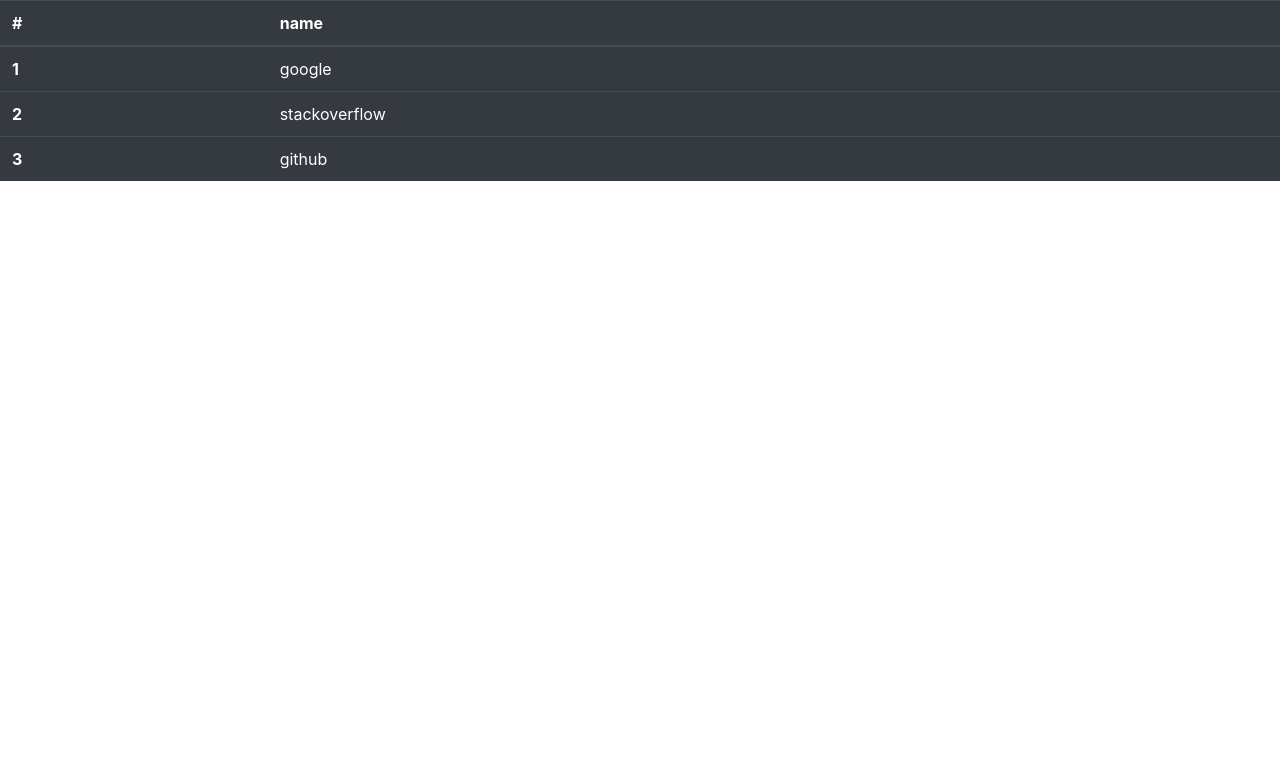
After one commit to SaravananRamanathan/testingDjango, a Django app: template mysite/main/templates/main/testingtables.html in a window 1280 px wide. The commit adds this page. Shown: the top 783 px of the page. Run offline with Django 4.2, Linux system fonts and the light colour scheme; the template is opened without the code that fills it, so the values that code supplies are empty.

Commit message:
made table rows clickable

```diff
--- /dev/null
+++ b/mysite/main/templates/main/testingtables.html
@@ -0,0 +1,65 @@
+<html>
+    <head>
+         <!-- Required meta tags -->
+         <meta charset="utf-8">
+         <meta name="viewport" content="width=device-width, initial-scale=1.0" />
+
+         <!-- Bootstrap CSS -->
+         <link rel="stylesheet" href="https://cdn.jsdelivr.net/npm/bootstrap@4.3.1/dist/css/bootstrap.min.css" integrity="sha384-ggOyR0iXCbMQv3Xipma34MD+dH/1fQ784/j6cY/iJTQUOhcWr7x9JvoRxT2MZw1T" crossorigin="anonymous">
+
+        <title>testing table row clicks</title>
+    </head>
+
+    <body>
+        <table
+        class="table table-dark"
+        id="customtable"
+        >
+            <thead>
+                <tr>
+                    <th scope="col">#</th>
+                    <th scope="col">name</th>
+                </tr>
+            </thead>
+            <tbody>
+                <tr class='clickable-row' data-name="testing-stuff" data-href='https://www.google.com'>
+                    <th scope="row">1</td>
+                    <td>google</td>
+                 </tr>
+                <tr class='clickable-row' data-href='https://www.stackoverflow.com'>
+                    <th scope="row">2</td>
+                    <td>stackoverflow</td>
+                 </tr>
+                <tr class='clickable-row' data-href="https://www.github.com/">
+                    <th scope="row">3</td>
+                    <td>github</td>
+                 </tr>
+            </tbody>
+        </table>
+
+        <!-- order: jQuery first, then Popper.js, then Bootstrap JS -->
+
+        <script src="https://code.jquery.com/jquery-3.3.1.slim.min.js" integrity="sha384-q8i/X+965DzO0rT7abK41JStQIAqVgRVzpbzo5smXKp4YfRvH+8abtTE1Pi6jizo" crossorigin="anonymous"></script>
+        <script src="https://cdn.jsdelivr.net/npm/popper.js@1.14.7/dist/umd/popper.min.js" integrity="sha384-UO2eT0CpHqdSJQ6hJty5KVphtPhzWj9WO1clHTMGa3JDZwrnQq4sF86dIHNDz0W1" crossorigin="anonymous"></script>
+        <script src="https://cdn.jsdelivr.net/npm/bootstrap@4.3.1/dist/js/bootstrap.min.js" integrity="sha384-JjSmVgyd0p3pXB1rRibZUAYoIIy6OrQ6VrjIEaFf/nJGzIxFDsf4x0xIM+B07jRM" crossorigin="anonymous"></script>
+
+        <!--custom-->
+        <script>
+            /*jQuery(document).ready(function($) {
+                $(".clickable-row").click(function() {
+                window.location = $(this).data("href");
+            });
+            });*/
+            /*jQuery(document).ready(function($) {
+            $("#customtable").on('tr', function (e, row, $element) {
+            window.location = $element.data('href');
+            });
+            });*/
+            $('#customtable > tbody > tr').click(function() {
+            // row was clicked
+            //window.location = $(this).data("href");
+            alert($(this).data("name"))
+            });
+        </script>
+    </body>
+</html>
--- a/mysite/main/views.py
+++ b/mysite/main/views.py
@@ -11,6 +11,7 @@
 def home(response):
     "home page"
     #return HttpResponse("<h1>testing- srvnn %s</h1>"%id)
+    #testing tables ,so replaced home.html --testing done
     return render(response,"main/home.html",{})
 
 
```
Also changed, not shown: mysite/main/static/main/display_table_click.js (+4 -39 lines), mysite/main/static/main/notes1.txt (added, +52 -0 lines), mysite/main/templates/main/base.html (+1 -105 lines), mysite/main/templates/main/displayDesigns1.html (+5 -17 lines), mysite/db.sqlite3.
